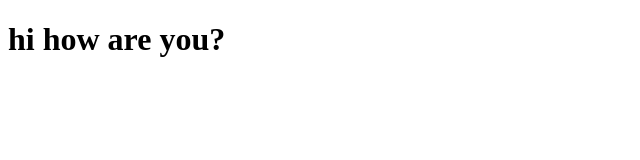
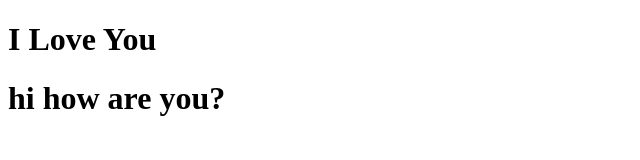
Before and after one commit to musfiq61189/project_1, a plain HTML site: page Index.html in a window 1280 px wide. Shown: the whole page, without its empty margins (0-640 px from the left). Drawn offline with Linux system fonts and the light colour scheme.

Commit message:
add file name & h1 tag

```diff
--- a/class7.html
+++ b/Index.html
@@ -7,7 +7,7 @@
         <title>project_1</title>
     </head>
     <body>
-        <h1></h1>
+        <h1>I Love You</h1>
         <h1>hi how are you? </h1>
     </body>
 </html>
```
